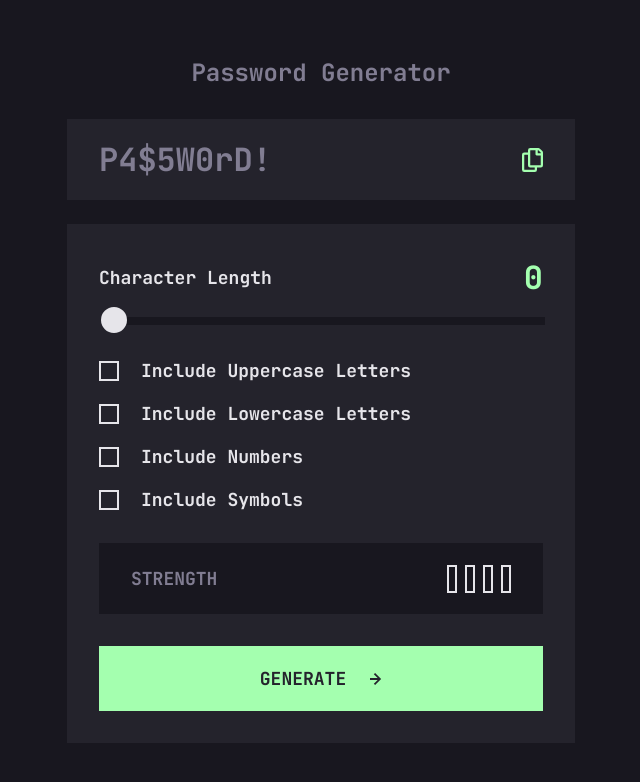
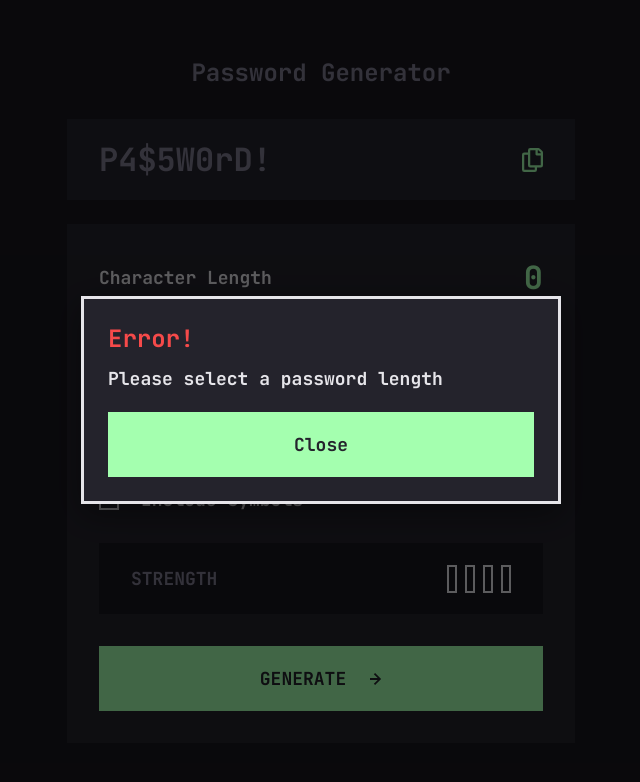
Before and after one commit to KiddAlexx/password-generator-app, a React (Vite) app: page / in a window 1280 px wide. Both pictures are taken after a click on the button "GENERATE". Shown: the top 782 px of the page, without its empty margins (319-959 px from the left). Built offline with nearby package versions, Linux system fonts and the light colour scheme.

Commit message:
feat(error-handling): create error modal + utilise with generatePassword function

```diff
--- a/src/features/password-generator/PasswordGeneratorPage.tsx
+++ b/src/features/password-generator/PasswordGeneratorPage.tsx
@@ -9,6 +9,7 @@ import type { PasswordOptions, StrengthLevel } from "../../types/passwordTypes";
 import calculateStrength from "../../utils/calculateStrength";
 import PasswordDisplay from "./components/PasswordDisplay";
 import generatePassword from "../../utils/generatePassword";
+import ErrorModal from "./components/ErrorModal";
 
 function PasswordGeneratorPage() {
   const [options, setOptions] = useState<PasswordOptions>({
@@ -33,9 +34,16 @@ function PasswordGeneratorPage() {
     }
 
     setPassword(passwordResult.password);
+    setError(null);
+  }
+
+  function handleClearError() {
+    setError(null);
   }
 
   return (
+    <>
+      <ErrorModal errorMessage={error} handleClearError={handleClearError} />
       <div className={styles.passwordGenPage}>
         <h1 className="heading-m">Password Generator</h1>
         <div className={styles.appContainer}>
@@ -106,6 +114,7 @@ function PasswordGeneratorPage() {
           </div>
         </div>
       </div>
+    </>
   );
 }
 
--- /dev/null
+++ b/src/features/password-generator/components/ErrorModal.tsx
@@ -0,0 +1,53 @@
+import { useEffect, useRef } from "react";
+import CustomButton from "./CustomButton";
+import styles from "../styles/ErrorModal.module.css";
+
+interface ErrorModalProps {
+  errorMessage?: string | null;
+  handleClearError?: () => void;
+}
+
+export default function ErrorModal({
+  errorMessage,
+  handleClearError,
+}: ErrorModalProps) {
+  const dialogRef = useRef<HTMLDialogElement | null>(null);
+
+  useEffect(() => {
+    const dialog = dialogRef.current;
+    if (!dialog) return;
+
+    if (errorMessage) {
+      if (!dialog.open) dialog.showModal();
+    } else {
+      if (dialog.open) dialog.close();
+    }
+  }, [errorMessage]);
+
+  // Ensure error message in parent is cleared on escape keypress
+  function onCancel(e: React.SyntheticEvent<HTMLDialogElement>) {
+    e.preventDefault();
+    handleClearError?.();
+  }
+
+  // Ensure error message in parent is cleared on close
+  function onClose() {
+    handleClearError?.();
+  }
+
+  return (
+    <dialog
+      className={styles.dialog}
+      ref={dialogRef}
+      onCancel={onCancel}
+      onClose={onClose}
+    >
+      <h2 className={`heading-m ${styles.title}`}>Error!</h2>
+      <p className={styles.message}>{errorMessage}</p>
+
+      <CustomButton type="button" onClick={() => handleClearError?.()}>
+        Close
+      </CustomButton>
+    </dialog>
+  );
+}
--- /dev/null
+++ b/src/features/password-generator/styles/ErrorModal.module.css
@@ -0,0 +1,23 @@
+.dialog {
+  padding: 1.5rem;
+  max-width: 30rem;
+  width: calc(100vw - 2rem);
+  background-color: var(--color-dark-grey);
+  color: var(--color-white);
+  box-shadow: 0 10px 30px rgba(0, 0, 0, 0.4);
+}
+
+.dialog::backdrop {
+  background-color: rgba(0, 0, 0, 0.6);
+}
+
+.title {
+  color: var(--color-red);
+  margin-bottom: 0.75rem;
+}
+
+.message {
+  color: var(--color-white);
+  margin-bottom: 1.25rem;
+  line-height: 1.4;
+}
```
Lines whose indentation alone changed are shown as unchanged.
